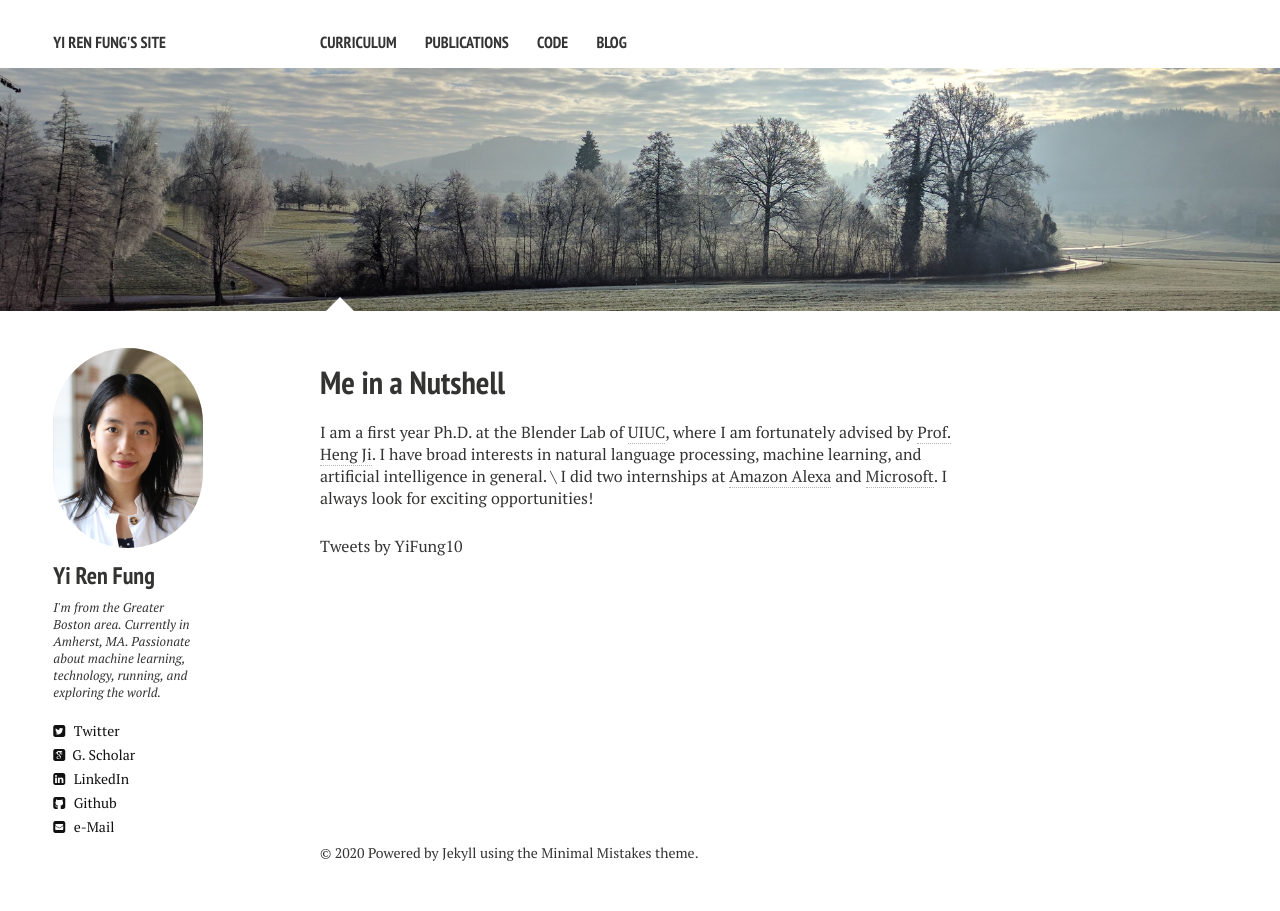
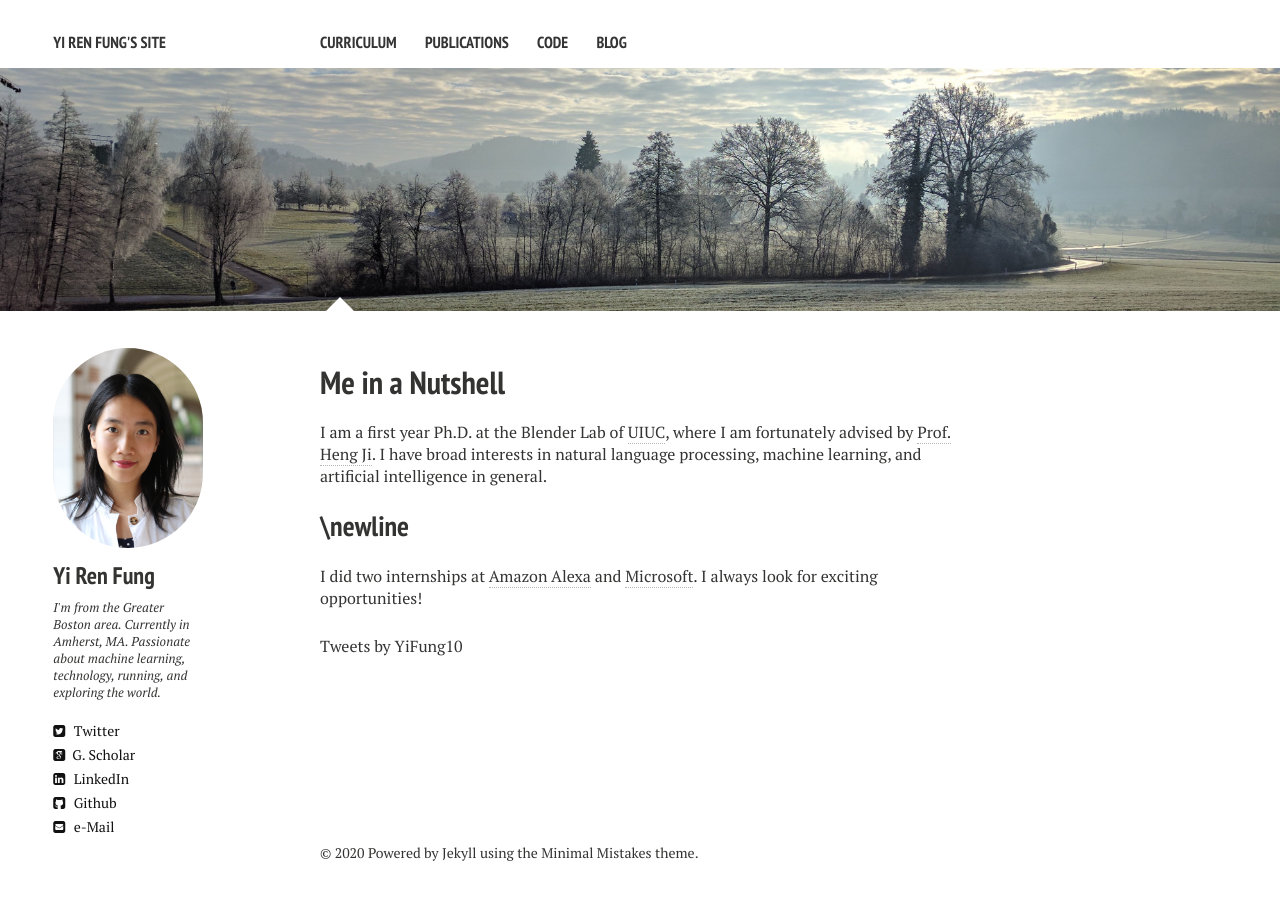
Before and after one commit to yrf1/yrf1.github.io, a Jekyll site: the page built from index.md, in a window 1280 px wide. Built offline with Jekyll 4.4.1, drawn with Linux system fonts in a browser that asks for light colours; nearby versions of some CDN libraries; comment, search, counter and statistics services are not loaded.

Commit message:
fixing homepage

```diff
--- a/index.md
+++ b/index.md
@@ -8,5 +8,5 @@ image:
 ---
 
 I am a first year Ph.D. at the Blender Lab of <a href="https://cs.illinois.edu/" target="_blank">UIUC</a>, where I am fortunately advised by <a href="https://blender.cs.illinois.edu/hengji.html" target="_blank">Prof. Heng Ji</a>. I have broad interests in natural language processing, machine learning, and artificial intelligence in general.
-\
+## \newline
 I did two internships at <a href="https://developer.amazon.com/en-US/alexa/" target="_blank">Amazon Alexa</a> and <a href="https://www.microsoft.com/" target="_blank">Microsoft</a>. I always look for exciting opportunities!
```
